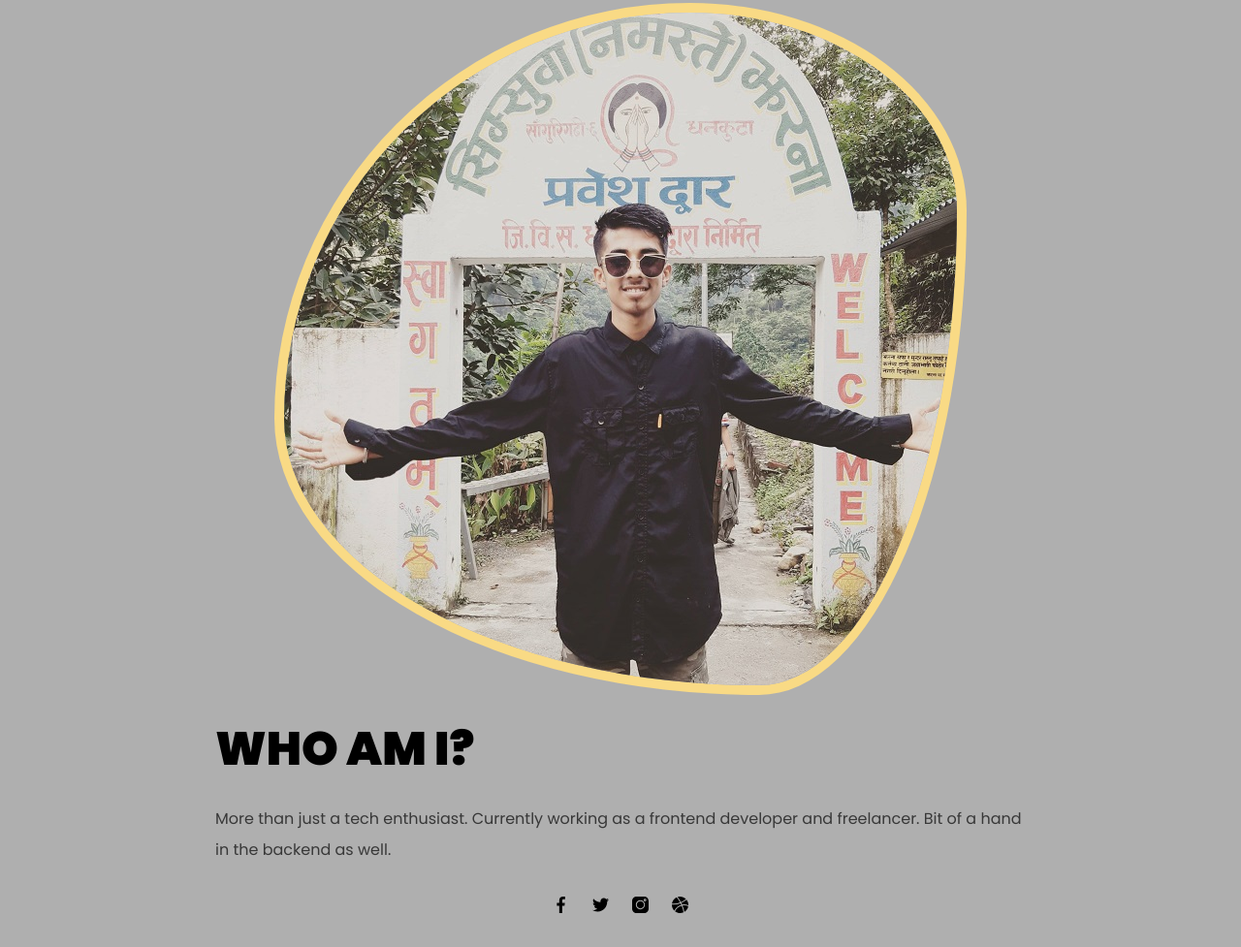
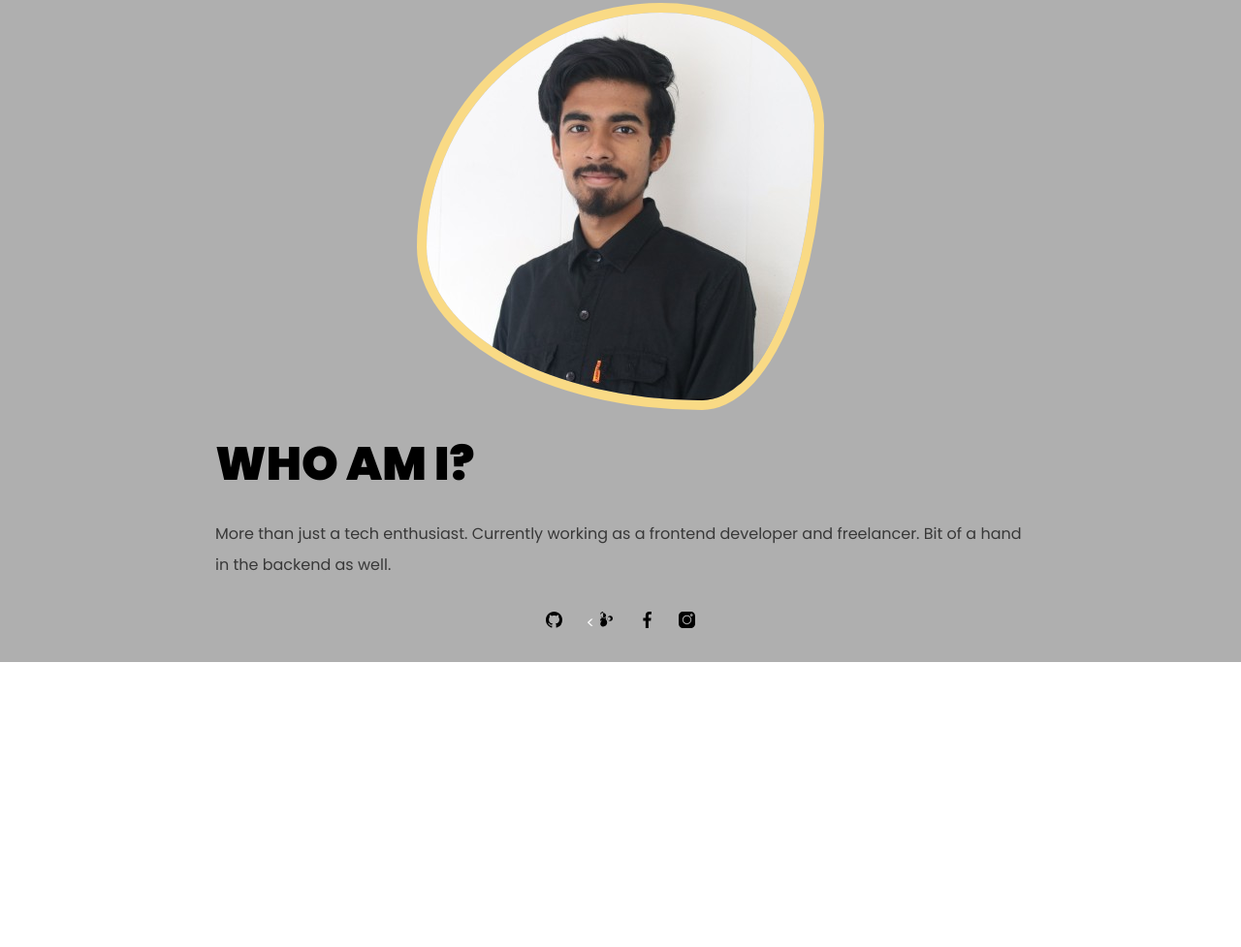
Before and after one commit to abhashn8/Portfolio, a plain HTML site: page index.html in a window 1280 px wide. Shown: the part 159-1136 px from the top of the page at 97% size. After the commit the page ends 842 px from the top, so only its background shows below. Drawn offline with Linux system fonts and the light colour scheme.

Commit message:
Justseeing

```diff
--- a/index.html
+++ b/index.html
@@ -14,25 +14,46 @@
         <nav>
             <h1>Abhash Niroula</h1>
             <ul>
-                <li><a href="#home" onClick="return false;" class="active">Home say</a></li>
+                <li><a href="#home" onClick="return false;" class="active">Home</a></li>
                 <li><a href="#about" onClick="return false;">About Me</a></li>
                 <li><a href="#portfolio" onClick="return false;">Skills</a></li>
                 <li><a href="#contact" onClick="return false;">Contact</a></li>
             </ul>
 
-            <p>&copy; 2021 Abhash Niroula</p>
-            <a href="https://youtube.com" target="blank" rel="noreferrer" class="author">@meabhashn_8</a>
+            <p>&copy; 2023 Abhash Niroula</p>
+            <a href="https://www.linkedin.com/in/abhash-niroula/" target="blank" rel="noreferrer"
+                class="author">@abhashn_8</a>
         </nav>
         <main>
             <section class="home">
                 <div class="avatar">
-                    <img src="i.jpg" />
+                    <img src="linkedin.jpeg" />
                 </div>
                 <div class="content">
                     <h2>Who am I?</h2>
                     <p>More than just a tech enthusiast. Currently working as a frontend developer and freelancer. Bit
                         of a hand in the backend as well.</p>
                     <ul>
+                        <li>
+                            <a href="https://github.com/abhashn8" target="_blank" rel="noreferrer">
+                                <svg xmlns="http://www.w3.org/2000/svg" height="32" viewBox="0 0 16 16" width="32">
+                                    <path
+                                        d="M8 0C3.58 0 0 3.58 0 8c0 3.54 2.29 6.53 5.47 7.59.4.07.55-.17.55-.38 0-.19-.01-.82-.01-1.49-2.01.37-2.53-.49-2.69-.94-.09-.23-.48-.94-.82-1.13-.28-.15-.68-.52-.01-.53.63-.01 1.08.58 1.23.82.72 1.21 1.87.87 2.33.66.07-.52.28-.87.51-1.07-1.78-.2-3.64-.89-3.64-3.95 0-.87.31-1.59.82-2.15-.08-.2-.36-1.02.08-2.12 0 0 .67-.21 2.2.82.64-.18 1.32-.27 2-.27.68 0 1.36.09 2 .27 1.53-1.04 2.2-.82 2.2-.82.44 1.1.16 1.92.08 2.12.51.56.82 1.27.82 2.15 0 3.07-1.87 3.75-3.65 3.95.29.25.54.73.54 1.48 0 1.07-.01 1.93-.01 2.2 0 .21.15.46.55.38A8.013 8.013 0 0016 8c0-4.42-3.58-8-8-8z" />
+                                </svg>
+
+                            </a>
+                        </li>
+                        <li>
+                            <a href="https://www.linkedin.com/in/abhash-niroula/" target="_blank" rel="noreferrer">
+                                < <svg xmlns="http://www.w3.org/2000/svg" viewBox="0 0 448 512">
+                                    <path
+                                        d="M92 0C41.4 0 0 41.4 0 92s41.4 92 92 92h2.7H92c-49.6 0-90.6 41-90.6 90.6 0 15.8 3.9 30.7 10.7 43.6v.5h-.5 3.8c-3.6 8.5-5.9 18-5.9 28.3C0 243.6 41.4 285 92 285h2.7h-.7 2.7C137.7 285 178 244.7 178 194.7c0-14.3-1.5-28.4-4.5-42H167c-6.5 11.8-19.2 27.7-42 42h-.5H85c-44.3 0-80-35.7-80-80 0-44.3 35.7-80 80-80h8.3h-.8H92c50.6 0 91.3 40.7 91.3 91.3 0 51.1-41.4 92.6-92.6 92.6h-2.7h.8-2.7C44.3 296 4 335.3 4 384.7c0 44.1 36 79.3 80 79.3h8.3h.5H92c68.7 0 124.7-56 124.7-124.7 0-69.3-56.3-125.3-125.3-125.3z" />
+                                    <path
+                                        d="M308 130.5c-45.2 0-82 36.8-82 82 0 45.2 36.8 82 82 82s82-36.8 82-82c0-45.2-36.8-82-82-82zM272 272h-1.3H272c-29.4 0-53.3-23.9-53.3-53.3 0-28.5 23.5-52 52-52s52 23.5 52 52c0 21.5-14.3 42.3-35.9 49.1v-.7H322z" />
+                                    </svg>
+                            </a>
+
+                        </li>
                         <li>
                             <a href="https://www.facebook.com/meabhash789" target="_blank" rel="noreferrer">
                                 <svg xmlns="http://www.w3.org/2000/svg" enable-background="new 0 0 24 24" height="512"
@@ -43,18 +64,9 @@
                                 </svg>
                             </a>
                         </li>
+
                         <li>
-                            <a href="https://twitter.com/AbhashNiroula2" target="_blank" rel="noreferrer">
-                                <svg xmlns="http://www.w3.org/2000/svg" xmlns:xlink="http://www.w3.org/1999/xlink"
-                                    x="0px" y="0px" viewBox="0 0 512 512" xml:space="preserve">
-                                    <path
-                                        d="M512,97.248c-19.04,8.352-39.328,13.888-60.48,16.576c21.76-12.992,38.368-33.408,46.176-58.016 c-20.288,12.096-42.688,20.64-66.56,25.408C411.872,60.704,384.416,48,354.464,48c-58.112,0-104.896,47.168-104.896,104.992 c0,8.32,0.704,16.32,2.432,23.936c-87.264-4.256-164.48-46.08-216.352-109.792c-9.056,15.712-14.368,33.696-14.368,53.056 c0,36.352,18.72,68.576,46.624,87.232c-16.864-0.32-33.408-5.216-47.424-12.928c0,0.32,0,0.736,0,1.152    c0,51.008,36.384,93.376,84.096,103.136c-8.544,2.336-17.856,3.456-27.52,3.456c-6.72,0-13.504-0.384-19.872-1.792 c13.6,41.568,52.192,72.128,98.08,73.12c-35.712,27.936-81.056,44.768-130.144,44.768c-8.608,0-16.864-0.384-25.12-1.44 C46.496,446.88,101.6,464,161.024,464c193.152,0,298.752-160,298.752-298.688c0-4.64-0.16-9.12-0.384-13.568 C480.224,136.96,497.728,118.496,512,97.248z">
-                                    </path>
-                                </svg>
-                            </a>
-                        </li>
-                        <li>
-                            <a href="https://www.instagram.com/me_abhashn_8/" target="_blank" rel="noreferrer">
+                            <a href="https://www.instagram.com/abhashn_8/" target="_blank" rel="noreferrer">
                                 <svg xmlns="http://www.w3.org/2000/svg" viewBox="0 0 512.00096 512.00096">
                                     <path
                                         d="m373.40625 0h-234.8125c-76.421875 0-138.59375 62.171875-138.59375 138.59375v234.816406c0 76.417969 62.171875 138.589844 138.59375 138.589844h234.816406c76.417969 0 138.589844-62.171875 138.589844-138.589844v-234.816406c0-76.421875-62.171875-138.59375-138.59375-138.59375zm-117.40625 395.996094c-77.195312 0-139.996094-62.800782-139.996094-139.996094s62.800782-139.996094 139.996094-139.996094 139.996094 62.800782 139.996094 139.996094-62.800782 139.996094-139.996094 139.996094zm143.34375-246.976563c-22.8125 0-41.367188-18.554687-41.367188-41.367187s18.554688-41.371094 41.367188-41.371094 41.371094 18.558594 41.371094 41.371094-18.558594 41.367187-41.371094 41.367187zm0 0">
@@ -68,38 +80,13 @@
                                 </svg>
                             </a>
                         </li>
-                        <li>
-                            <a href="https://github.com/meabhashn/portfolio" target="_blank" rel="noreferrer">
 
-                                <svg xmlns="http://www.w3.org/2000/svg" height="512pt" viewBox="0 0 512 512"
-                                    width="512pt">
-                                    <path
-                                        d="m333.023438 279.15625c25.109374 63.527344 43.753906 128.929688 55.871093 195.746094 17.285157-10.539063 33.441407-23.203125 48.125-37.882813 38.140625-38.144531 62.753907-86.207031 71.449219-138.371093-37.46875-15.5-78.503906-24.078126-121.507812-24.078126-18.382813 0-36.398438 1.585938-53.9375 4.585938zm0 0">
-                                    </path>
-                                    <path
-                                        d="m437.234375 75.199219c-.074219-.070313-.144531-.148438-.214844-.21875-48.355469-48.351563-112.640625-74.980469-181.019531-74.980469-26.738281 0-52.851562 4.089844-77.628906 11.941406 39.714844 49.757813 74.652344 102.859375 104.59375 158.980469 56.40625-23.949219 108.363281-56.398437 154.269531-95.722656zm0 0">
-                                    </path>
-                                    <path
-                                        d="m457.347656 97.859375c-48.15625 41.363281-101.96875 74.882813-160.527344 99.933594 8.632813 17.378906 16.785157 35.035156 24.480469 52.953125 21.488281-4.089844 43.414063-6.175782 65.660157-6.175782 43.089843 0 85 7.75 124.769531 23.003907.171875-3.84375.269531-7.699219.269531-11.570313 0-58.09375-19.226562-113.222656-54.652344-158.144531zm0 0">
-                                    </path>
-                                    <path
-                                        d="m98.425781 457.800781c44.816407 35.140625 99.730469 54.199219 157.574219 54.199219 36.765625 0 72.34375-7.710938 104.902344-22.34375-12.203125-70.710938-31.742188-138.9375-57.8125-203.871094-90.597656 24.726563-165.238282 88.484375-204.664063 172.015625zm0 0">
-                                    </path>
-                                    <path
-                                        d="m251.160156 271.992188c13.167969-5.570313 26.589844-10.289063 40.222656-14.171876-7.195312-16.476562-14.828124-32.71875-22.859374-48.730468-69.160157 25.679687-141.882813 38.691406-216.585938 38.691406-17.355469 0-34.597656-.714844-51.714844-2.113281-.1367185 3.433593-.222656 6.878906-.222656 10.335937 0 68.378906 26.628906 132.664063 74.980469 181.015625.015625.015625.035156.03125.050781.046875 16.722656-33.351562 38.59375-63.664062 65.242188-90.316406 32.035156-32.03125 69.339843-57.183594 110.886718-74.757812zm0 0">
-                                    </path>
-                                    <path
-                                        d="m254.492188 182.144531c-30.378907-56.261719-65.921876-109.34375-105.980469-158.617187-26.996094 12.503906-51.867188 29.789062-73.53125 51.453125-38.734375 38.734375-63.511719 87.699219-71.839844 140.800781 16.09375 1.316406 32.367187 2 48.796875 2 71.101562 0 139.324219-12.585938 202.554688-35.636719zm0 0">
-                                    </path>
-                                </svg>
-                            </a>
-                        </li>
                     </ul>
                 </div>
             </section>
             <section class="about">
                 <div class="large-image">
-                    <img src="i.jpg" />
+                    <img src="linkedin.jpeg" />
                 </div>
                 <div class="content">
                     <h2>A <span>little</span> about me</h2>
@@ -132,8 +119,10 @@
                     <button>Send Message</button>
                 </form>
                 <iframe
-                    src="https://www.google.com/maps/embed?pb=!1m18!1m12!1m3!1d3571.4902179438322!2d87.27839441498843!3d26.472156583319332!2m3!1f0!2f0!3f0!3m2!1i1024!2i768!4f13.1!3m3!1m2!1s0x39ef746ce62c39fb%3A0x83c977e8e9ad7ea8!2sBargachhi%20Marg%2C%20Biratnagar%2056613!5e0!3m2!1sen!2snp!4v1634216799553!5m2!1sen!2snp"
-                    width="600" height="450" style="border:0;" allowfullscreen="" loading="lazy"></iframe>
+                    src="https://www.google.com/maps/embed?pb=!1m18!1m12!1m3!1d3018.7193150088074!2d-74.27463902397378!3d40.834128530130116!2m3!1f0!2f0!3f0!3m2!1i1024!2i768!4f13.1!3m3!1m2!1s0x89c3aa7ed1bd9d0d%3A0xf9310128da194d24!2sCaldwell%20University!5e0!3m2!1sen!2sus!4v1697560476195!5m2!1sen!2sus"
+                    width="600" height="450" style="border:0;" allowfullscreen="" loading="lazy"
+                    referrerpolicy="no-referrer-when-downgrade"></iframe>
+                </iframe>
             </section>
         </main>
     </div>
```
Also changed, not shown: linkedin.jpeg (added), 1 other file.
